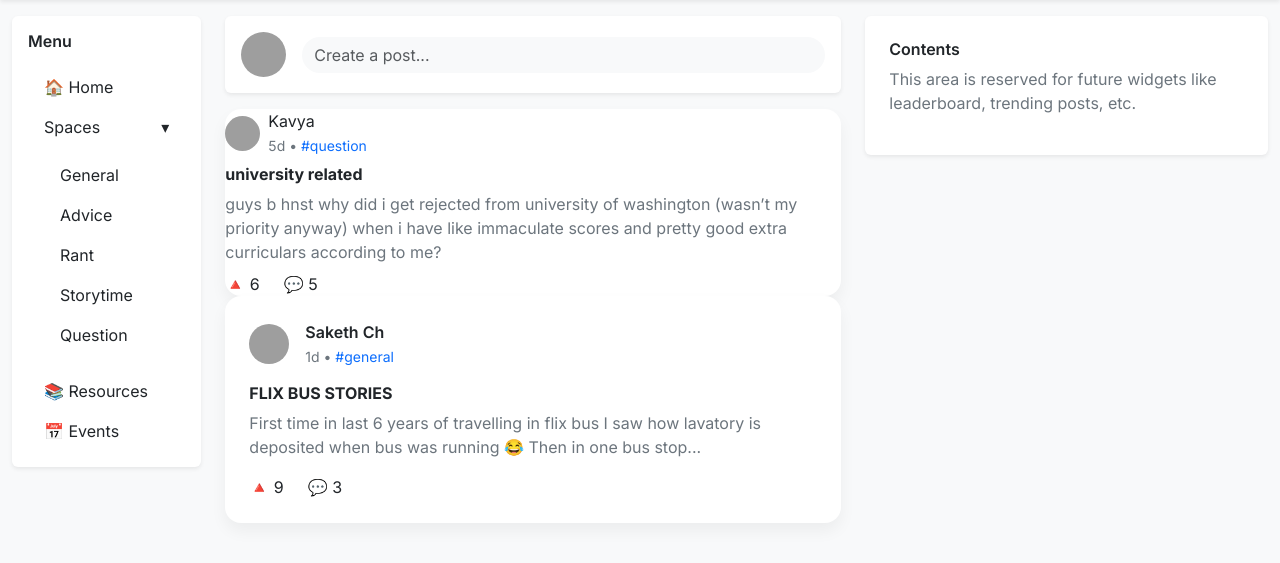
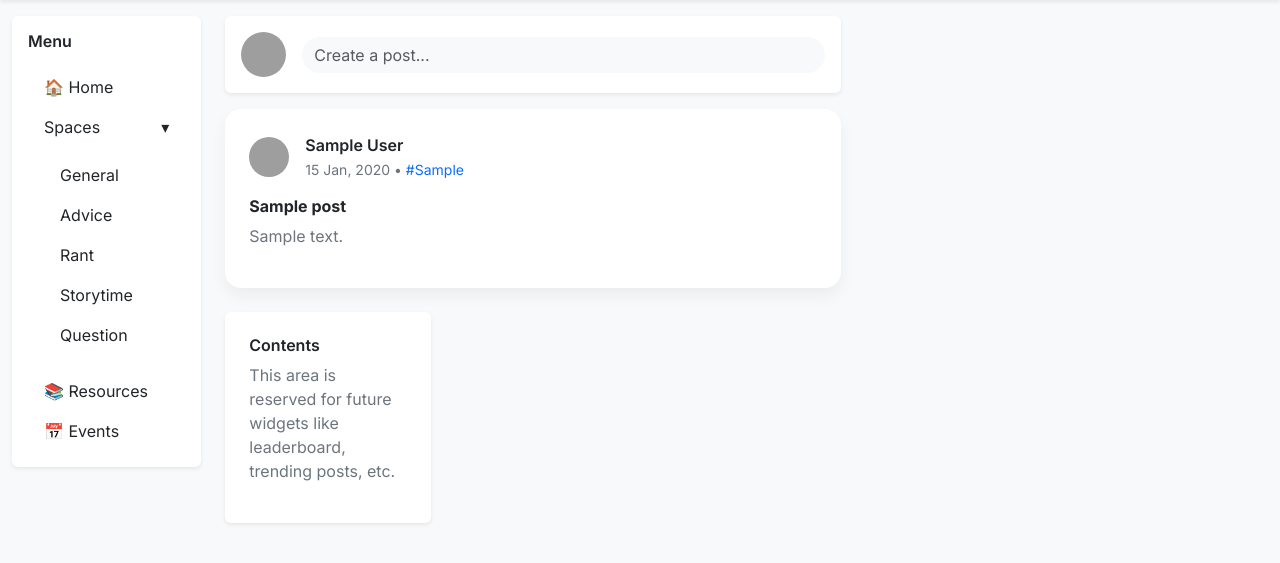
Before and after one commit to Tarangrana/Algonect, a PHP site: page / in a window 1280 px wide. Shown: the part 56-619 px from the top of the page. Run offline with PHP 8.4, Linux system fonts and the light colour scheme; tables that the repository leaves empty or names only in its code hold one stand-in row (values such as "Sample post"); grey boxes are pictures that could not be loaded.

Commit message:
createPost

```diff
--- a/index.php
+++ b/index.php
@@ -134,45 +134,30 @@
          readonly>
 </div>
 
-      <!-- Sample Post 1 -->
-      <div class="post-card">
-        <div class="d-flex align-items-center mb-2">
-          <img src="assets/images/default-pfp.png" width="35" height="35" class="rounded-circle me-2">
-          <div>
-            <div class="post-author">Kavya</div>
-            <small class="text-muted">5d • <span class="text-primary">#question</span></small>
-          </div>
-        </div>
-        <h6 class="fw-bold">university related</h6>
-        <p class="text-muted mb-2">
-          guys b hnst why did i get rejected from university of washington (wasn’t my priority anyway) when i have like immaculate scores and pretty good extra curriculars according to me?
-        </p>
-        <div class="d-flex justify-content-start text-muted fs-6">
-          <span class="me-4">🔺 6</span>
-          <span>💬 5</span>
-        </div>
+<?php
+require_once 'includes/db_connect.php';
+$sql = "SELECT posts.*, users_info.name FROM posts
+        JOIN users_info ON posts.user_id = users_info.id
+        ORDER BY posts.created_at DESC";
+
+$result = $conn->query($sql);
+
+while ($row = $result->fetch_assoc()):
+?>
+  <div class="post-card p-4 mb-4">
+    <div class="d-flex align-items-center mb-3">
+      <img src="assets/images/default-pfp.png" class="rounded-circle me-3" width="40" height="40" />
+      <div>
+        <div class="fw-semibold"><?= htmlspecialchars($row['name']) ?></div>
+        <small class="text-muted"><?= date("d M, Y", strtotime($row['created_at'])) ?> • <span class="text-primary">#<?= htmlspecialchars($row['tag']) ?></span></small>
       </div>
+    </div>
+    <h6 class="fw-bold"><?= htmlspecialchars($row['title']) ?></h6>
+    <p class="text-muted"><?= nl2br(htmlspecialchars($row['content'])) ?></p>
+  </div>
+<?php endwhile; ?>
 
-        <!-- Post 2 -->
-        <div class="post-card p-4">
-          <div class="d-flex align-items-center mb-3">
-            <img src="assets/images/default-pfp.png" class="rounded-circle me-3" width="40" height="40" />
-            <div>
-              <div class="fw-semibold">Saketh Ch</div>
-              <small class="text-muted">1d • <span class="text-primary">#general</span></small>
-            </div>
-          </div>
-          <h6 class="fw-bold">FLIX BUS STORIES</h6>
-          <p class="text-muted">
-            First time in last 6 years of travelling in flix bus I saw how lavatory is deposited when bus was running 😂 Then in one bus stop...
-          </p>
-          <div class="d-flex gap-4 text-muted">
-            <span>🔺 9</span>
-            <span>💬 3</span>
-          </div>
-        </div>
-      </div>
-    </main>
+
 
     <!-- Right Sidebar -->
     <aside class="col-md-4 mb-4">
@@ -192,7 +177,7 @@
 
         <h6 class="text-primary fw-semibold mb-3">Create Post:</h6>
 
-        <form action="create_post.php" method="POST" enctype="multipart/form-data">
+        <form action="php/create_post.php" method="POST" enctype="multipart/form-data">
 
           <!-- Profile + Tag Selector -->
           <div class="d-flex align-items-center mb-3">
@@ -235,6 +220,17 @@
 
 
 <!-- Scripts -->
+<script>
+  const modal = document.getElementById('createPostModal');
+
+  modal.addEventListener('show.bs.modal', () => {
+    if (document.body.classList.contains('dark-mode')) {
+      modal.classList.add('dark-mode');
+    } else {
+      modal.classList.remove('dark-mode');
+    }
+  });
+</script>
 <script src="https://cdn.jsdelivr.net/npm/bootstrap@5.3.0/dist/js/bootstrap.bundle.min.js"></script>
 <script>
   const toggle = document.getElementById('darkModeToggle');
```
Also changed, not shown: php/create_post.php (added, +34 -0 lines).
